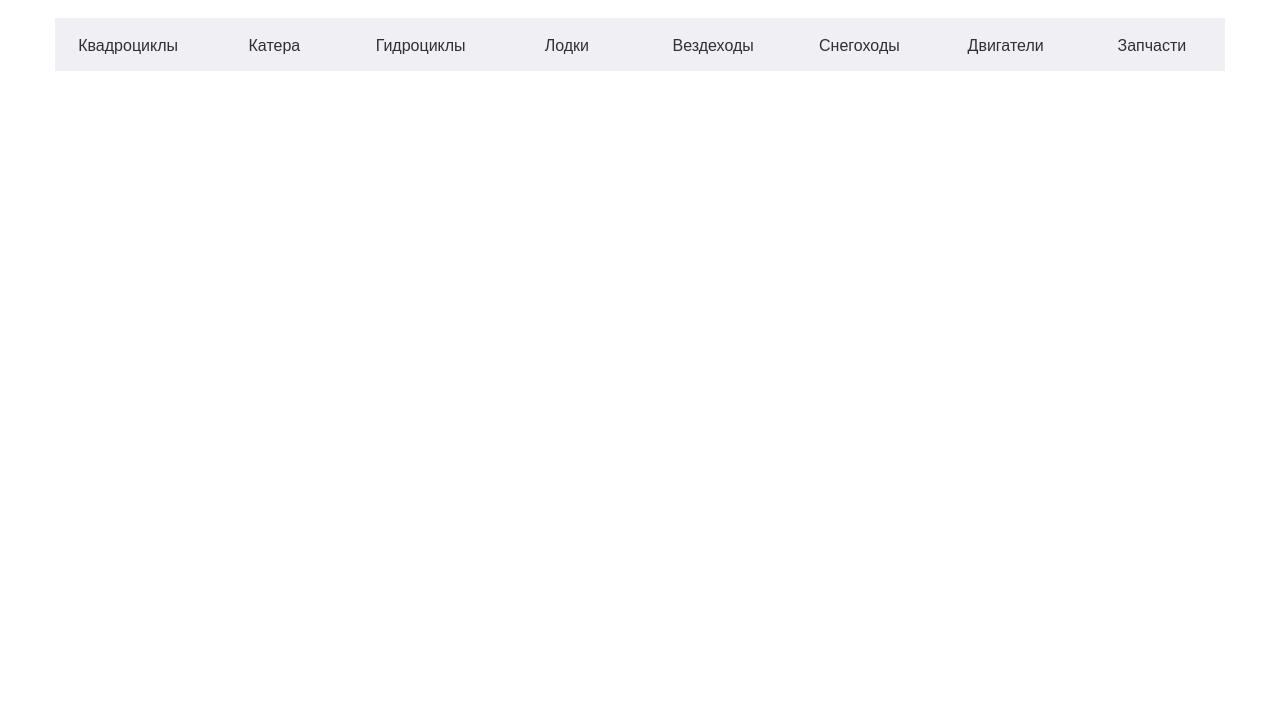
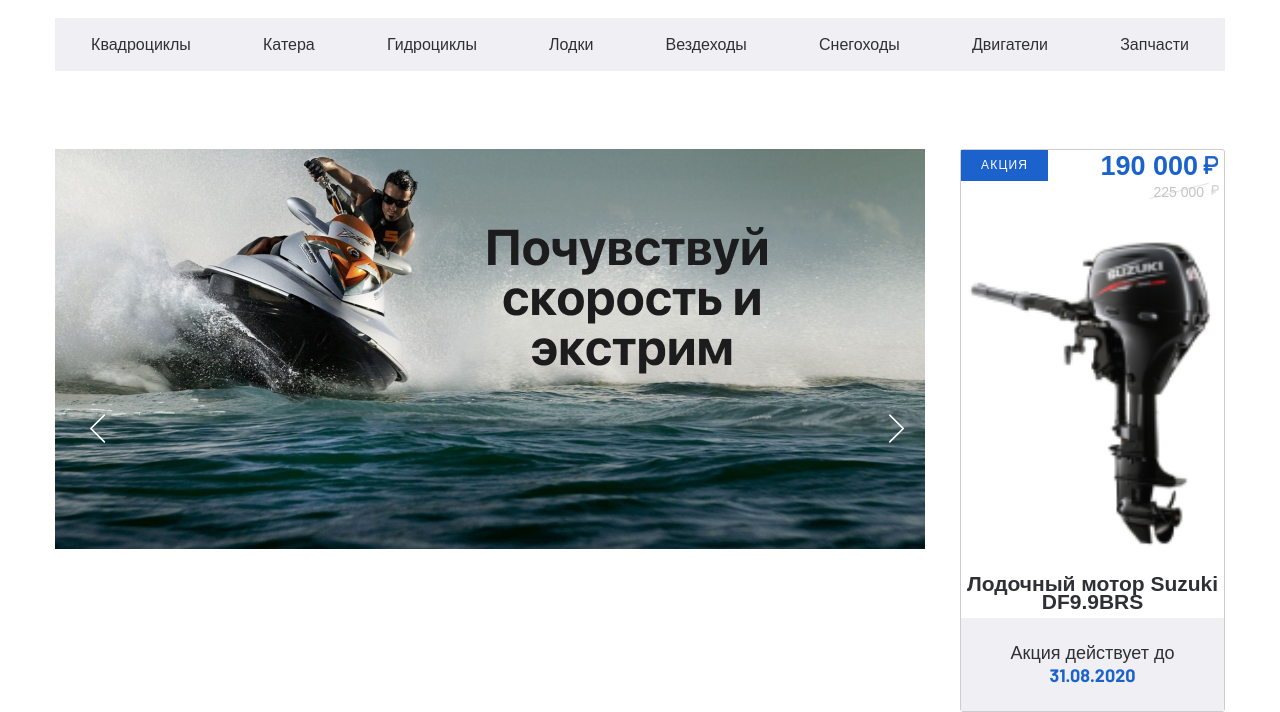
Before and after one commit to vrbr/Drive_Moto, a website: page source/index.html in a window 1280 px wide. Shown: the part 104-816 px from the top of the page. Drawn offline with nearby package versions, Linux system fonts and the light colour scheme; files that its build step writes are made by us from their sources.

Commit message:
Реализован блок со слайдером

```diff
--- a/source/index.html
+++ b/source/index.html
@@ -85,6 +85,48 @@
         </div>
     </header>
 
+    <section class="banner-section">
+        <div class="container">
+            <div class="banner-section__inner">
+                <div class="banner-section__slider">
+                    <a class="banner-section__slider-item" href="#">
+                        <img class="bunner-section__slider-img" src="img/slider-img.jpg" alt="">
+                    </a>
+                    <a class="banner-section__slider-item" href="#">
+                        <img class="bunner-section__slider-img" src="img/slider-img.jpg" alt="">
+                    </a>
+                    <a class="banner-section__slider-item" href="#">
+                        <img class="bunner-section__slider-img" src="img/slider-img.jpg" alt="">
+                    </a>
+                    <a class="banner-section__slider-item" href="#">
+                        <img class="bunner-section__slider-img" src="img/slider-img.jpg" alt="">
+                    </a>
+                    <a class="banner-section__slider-item" href="#">
+                        <img class="bunner-section__slider-img" src="img/slider-img.jpg" alt="">
+                    </a>
+                    <a class="banner-section__slider-item" href="#">
+                        <img class="bunner-section__slider-img" src="img/slider-img.jpg" alt="">
+                    </a>
+                </div>
+                <a class="banner-section__item sale-item" href="#">
+                    <div class="sale-item__top">
+                        <p class="sale-item__info">акция</p>
+                        <div class="sale-item__price">
+                            <div class="price sale-item__price-new">190 000</div>
+                            <div class="price sale-item__price-old">225 000</div>
+                        </div>
+                    </div>
+                    <img class="sale-item__img" src="img/content/sale-1.png" alt="">
+                    <h5 class="sale-item__title">Лодочный мотор Suzuki DF9.9BRS</h5>
+                    <p class="sale-item__footer">
+                        Акция действует до
+                        <span>31.08.2020</span>
+                    </p>
+                </a>
+            </div>
+        </div>
+    </section>
+
     <script src="https://ajax.googleapis.com/ajax/libs/jquery/3.4.1/jquery.min.js"></script>
     <script src="js/slick.min.js"></script>
     <script src="js/script.js"></script>
--- a/source/js/script.js
+++ b/source/js/script.js
@@ -0,0 +1,7 @@
+$(function(){
+    $('.banner-section__slider').slick({
+        dots: true,
+        prevArrow: '<button class="banner-section__slider-btn banner-section__slider-btn-prev"><img src="img/arrow-left.svg" alt=""></button>',
+        nextArrow: '<button class="banner-section__slider-btn banner-section__slider-btn-next"><img src="img/arrow-right.svg" alt=""></button>'
+    });
+});
--- /dev/null
+++ b/source/sass/blocks/banner.scss
@@ -0,0 +1,146 @@
+.banner-section__inner {
+    display: flex;
+    justify-content: space-between;
+}
+.banner-section__slider {
+    max-width: 870px;
+}
+.bunner-section__slider-img {
+    min-width: 400px;
+    object-fit: cover;
+}
+.banner-section__slider-btn {
+    position: absolute;
+    top: 50%;
+    margin: 0;
+    padding: 0;
+    transform: translateY(-50%);
+    background-color: transparent;
+    border: none;
+    z-index: 5;
+    cursor: pointer;
+}
+.banner-section__slider-btn-prev {
+    left: 20px;
+}
+.banner-section__slider-btn-next {
+    right: 5px;
+}
+.slick-arrow {
+    padding: 15px;
+}
+.slick-dots {
+    position: absolute;
+    bottom: 40px;
+    left: 0;
+    right: 0;
+    text-align: center;
+}
+.slick-dots li {
+    display: inline-block;
+    padding: 0 5px;
+}
+.slick-dots button {
+    margin: 0;
+    padding: 0;
+    font-size: 0;
+    width: 11px;
+    height: 11px;
+    border: 1px solid #fff;
+    border-radius: 50%;
+    background-color: transparent;
+}
+.slick-active button {
+    background-color: #fff;
+}
+.sale-item {
+    display: flex;
+    flex-direction: column;
+    justify-content: space-between;
+    max-width: 265px;
+    text-align: center;
+    border: 1px solid #CDCDCD;
+    border-radius: 3px;
+}
+.sale-item__top {
+    display: flex;
+    justify-content: space-between;
+    align-items: flex-start;
+}
+.sale-item__info {
+    padding: 8px 20px;
+    text-transform: uppercase;
+    font-size: 12px;
+    line-height: 15px;
+    letter-spacing: 0.1em;
+    color: #fff;
+    background-color: $basic-blue;
+}
+.price {
+    position: relative;
+    font-family: "Barlow", "Arial", sans-serif;
+}
+.sale-item__price {
+    text-align: right;
+}
+.sale-item__price-new {
+    margin-right: 6px;
+    padding-right: 20px;
+    font-weight: 700;
+    font-size: 27px;
+    line-height: 32px;
+    color: $basic-blue;
+}
+.sale-item__price-new::after {
+    position: absolute;
+    content: "";
+    background-image: url("../../img/currency-icon.svg");
+    width: 15px;
+    height: 18px;
+    right: 0;
+    top: 6px;
+}
+.sale-item__price-old {
+    display: inline-block;
+    margin-right: 15px;
+    padding: 2px 5px;
+    font-weight: 400;
+    font-size: 14px;
+    line-height: 17px;
+    color: $light-text;
+    background-image: url("../../img/old-line.svg");
+    background-repeat: no-repeat;
+}
+.sale-item__price-old::after {
+    position: absolute;
+    content: "";
+    background-image: url("../../img/currence-old-icon.svg");
+    width: 8px;
+    height: 10px;
+    top: 3px;
+    right: -10px;
+}
+.sale-item__img {
+    object-fit: contain;
+}
+.sale-item__title {
+    margin-bottom: 7px;
+    font-size: 21px;
+    line-height: 18px;
+    font-weight: 700;
+    font-family: 'SFProDisplay-Bold', 'Arial', sans-serif;
+}
+.sale-item__footer {
+    padding: 25px 20px;
+    font-size: 18px;
+    line-height: 21px;
+    background-color: $light;
+}
+.sale-item__footer span {
+    display: block;
+    font-family: 'Barlow-Bold';
+    font-weight: 700;
+    font-size: 18px;
+    line-height: 22px;
+    color: $basic-blue;
+}
--- a/source/sass/blocks/header.scss
+++ b/source/sass/blocks/header.scss
@@ -69,15 +69,9 @@
     justify-content: space-around;
     background-color: $light;
 }
-.menu-categories__item {
+.menu-categories__link {
     position: relative;
-}
-.menu-categories__link {
-    position: absolute;
-    top: 50%;
-    left: 50%;
     padding: 17px 0 16px;
-    transform: translate(-50%, -50%);
     transition: all .3s;
     font-weight: 400;
 }
--- a/source/sass/style.scss
+++ b/source/sass/style.scss
@@ -11,3 +11,4 @@
 // Blocks
 
 @import "blocks/header.scss";
+@import "blocks/banner.scss";
```
Also changed, not shown: source/img/arrow-left.svg (added), source/img/arrow-right.svg (added), source/img/content/sale-1.png (added), source/img/currence-old-icon.svg (added), source/img/currency-icon.svg (added), source/img/old-line.svg (added), source/img/slider-img.jpg (added), 1 other file.
